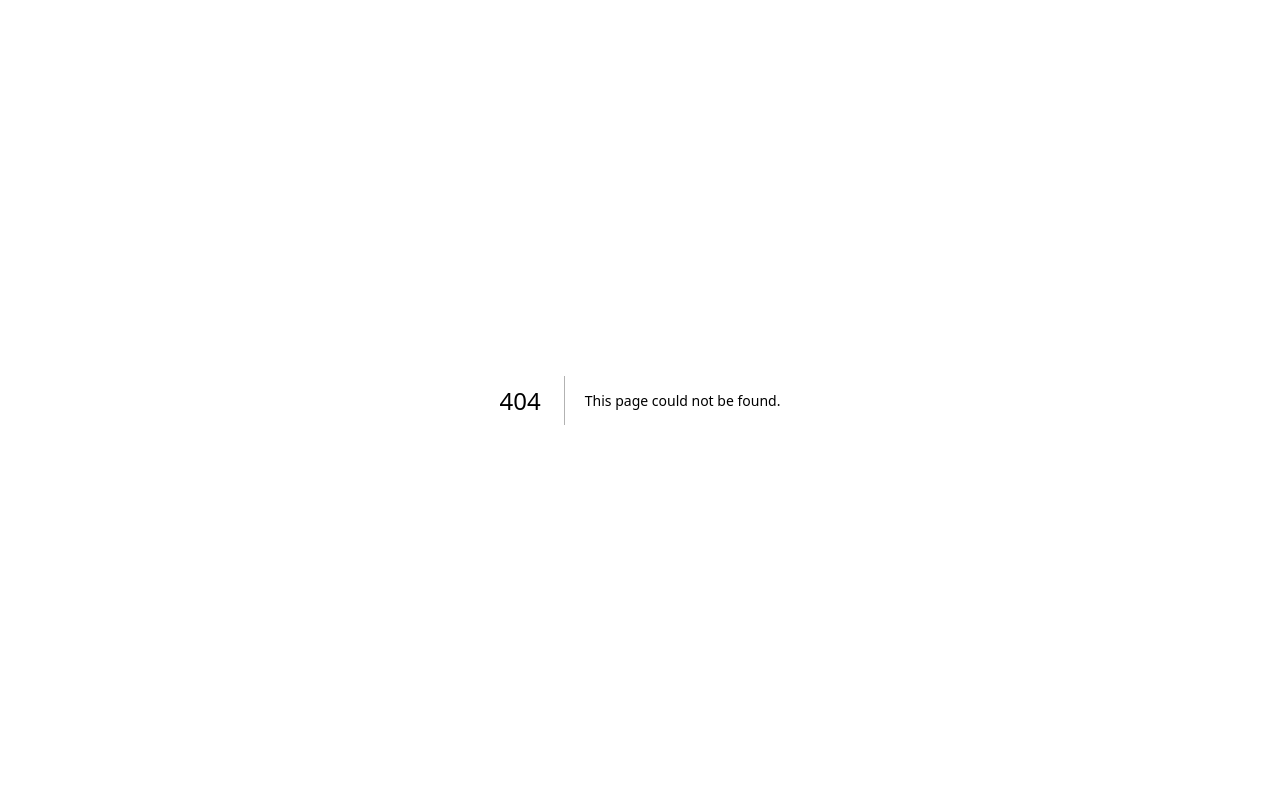
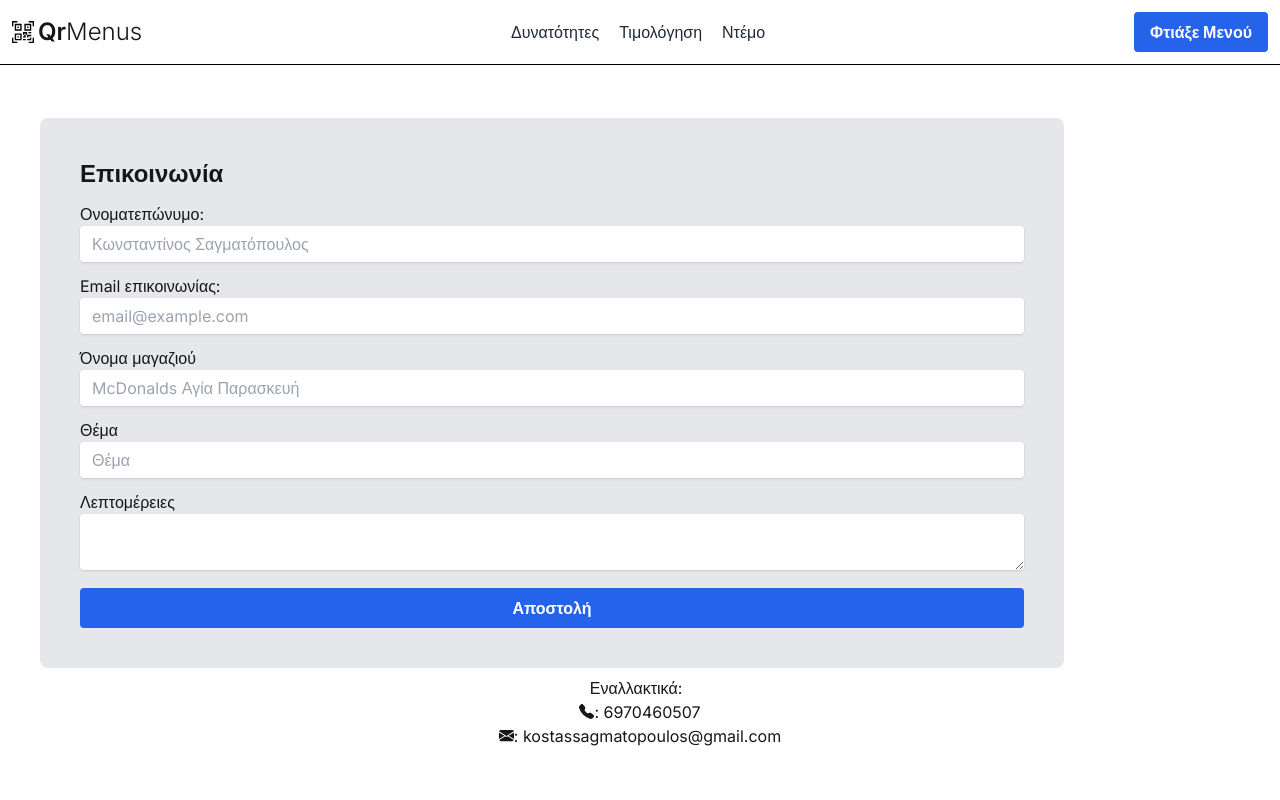
Before and after one commit to kostassagma/qr-menus, a Next.js app: page /contact in a window 1280 px wide. Before the commit this address had no page. Shown: the top 800 px of the page. Built offline with nearby package versions, Linux system fonts and the light colour scheme.

Commit message:
contact page

```diff
--- a/src/app/auth/page.tsx
+++ b/src/app/auth/page.tsx
@@ -14,7 +14,7 @@ const googleLink =
       "https://www.googleapis.com/auth/userinfo.email https://www.googleapis.com/auth/userinfo.profile",
   }).toString();
 
-export default function Home() {
+export default function Auth() {
   return (
     <>
       <main className="h-screen flex flex-col">
--- /dev/null
+++ b/src/app/contact/page.tsx
@@ -0,0 +1,115 @@
+"use client";
+import HomeNav from "@/components/navbar/home-nav";
+import BigFooter from "@/components/footer/big-footer";
+import { useSearchParams } from "next/navigation";
+import { Suspense } from "react";
+import PhoneIcon from "@/icons/phone";
+import MailIcon from "@/icons/mail";
+
+export default function Contact() {
+  const searchParams = useSearchParams();
+  const subjectFromParams = searchParams.get("subject");
+
+  return (
+    <Suspense>
+      <div className="min-h-screen flex flex-col">
+        <HomeNav />
+        <main className="flex-1 w-full p-10 flex">
+          <div className="m-auto w-full flex flex-col gap-2">
+            <form
+              className="p-10 bg-gray-200 rounded-lg overflow-hidden max-w-5xl gap-3 flex flex-col w-full"
+              autoComplete="on"
+            >
+              <h1 className="text-2xl font-bold">Επικοινωνία</h1>
+              <div>
+                <label>Ονοματεπώνυμο:</label>
+                <input
+                  className={`shadow rounded appearance-none w-full py-2 px-3 text-gray-700 leading-tight focus:outline-none focus:shadow-outline flex-1`}
+                  id="fname"
+                  type="text"
+                  name="fname"
+                  placeholder="Κωνσταντίνος Σαγματόπουλος"
+                  required={true}
+                  autoComplete="name"
+                />
+              </div>
+              <div>
+                <label>Email επικοινωνίας:</label>
+                <input
+                  className={`shadow rounded appearance-none w-full py-2 px-3 text-gray-700 leading-tight focus:outline-none focus:shadow-outline flex-1`}
+                  id="email"
+                  type="email"
+                  name="email"
+                  placeholder="email@example.com"
+                  autoComplete="email"
+                  required={true}
+                />
+              </div>
+              <div>
+                <label>Όνομα μαγαζιού</label>
+                <input
+                  className={`shadow rounded appearance-none w-full py-2 px-3 text-gray-700 leading-tight focus:outline-none focus:shadow-outline flex-1`}
+                  id="shop-name"
+                  type="text"
+                  name="shop-name"
+                  placeholder="McDonalds Αγία Παρασκευή"
+                  required={true}
+                />
+              </div>
+              <div>
+                <label>Θέμα</label>
+                <input
+                  className={`shadow rounded appearance-none w-full py-2 px-3 text-gray-700 leading-tight focus:outline-none focus:shadow-outline flex-1`}
+                  id="subject"
+                  type="text"
+                  name="subject"
+                  placeholder="Θέμα"
+                  required={true}
+                  defaultValue={(() => {
+                    switch (subjectFromParams) {
+                      case "photo":
+                        // code block
+                        return "Φωτογράφιση";
+                      case "request-custom":
+                        return "Προσωποποιημένο μενού";
+                      default:
+                        return "";
+                      // code block
+                    }
+                  })()}
+                />
+              </div>
+              <div>
+                <label>Λεπτομέρειες</label>
+                <textarea
+                  name="details"
+                  className={`shadow rounded appearance-none w-full py-2 px-3 text-gray-700 leading-tight focus:outline-none focus:shadow-outline flex-1`}
+                />
+              </div>
+              <button
+                className="bg-accent text-white font-bold py-2 px-2 rounded focus:outline-none focus:shadow-outline hover:scale-[1.01] transition ease-in-out w-full"
+                type="submit"
+              >
+                Αποστολή
+              </button>
+            </form>
+            <div className="flex flex-col w-full items-center">
+              <p className="inline-block mr-2">Εναλλακτικά: </p>
+              <div className="flex flex-row">
+                <PhoneIcon height={15} className="my-auto" />
+                <p>: 6970460507</p>
+              </div>
+              <div
+                className="flex flex-row"
+              >
+                <MailIcon height={15} className="my-auto" />
+                <p>: kostassagmatopoulos@gmail.com</p>
+              </div>
+            </div>
+          </div>
+        </main>
+      </div>
+      <BigFooter />
+    </Suspense>
+  );
+}
--- /dev/null
+++ b/src/icons/phone.tsx
@@ -0,0 +1,19 @@
+import React from "react";
+
+function PhoneIcon(props: React.SVGProps<SVGSVGElement>) {
+  return (
+    <svg
+      xmlns="http://www.w3.org/2000/svg"
+      {...props}
+      fill="currentColor"
+      viewBox="0 0 16 16"
+    >
+      <path
+        fill-rule="evenodd"
+        d="M1.885.511a1.745 1.745 0 0 1 2.61.163L6.29 2.98c.329.423.445.974.315 1.494l-.547 2.19a.68.68 0 0 0 .178.643l2.457 2.457a.68.68 0 0 0 .644.178l2.189-.547a1.75 1.75 0 0 1 1.494.315l2.306 1.794c.829.645.905 1.87.163 2.611l-1.034 1.034c-.74.74-1.846 1.065-2.877.702a18.6 18.6 0 0 1-7.01-4.42 18.6 18.6 0 0 1-4.42-7.009c-.362-1.03-.037-2.137.703-2.877z"
+      />
+    </svg>
+  );
+}
+
+export default PhoneIcon;
```
